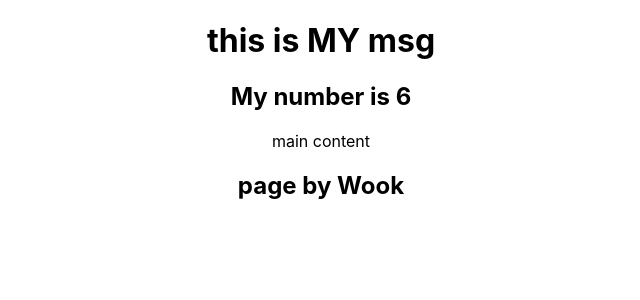
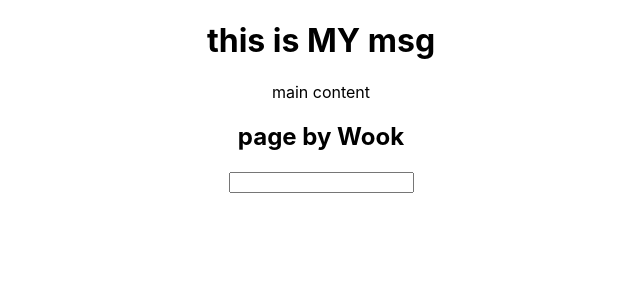
Before and after one commit to kkinter/react, a React (Create React App) app: page / in a window 1280 px wide. Shown: the top 300 px of the page, without its empty margins (319-959 px from the left). Built offline with nearby package versions, Linux system fonts and the light colour scheme.

Commit message:
React Events

```diff
--- a/src/App.js
+++ b/src/App.js
@@ -4,13 +4,18 @@ import './App.css';
 import Header from './components/header';
 import Footer from './components/footer';
 
+function createAlert(){
+    alert('hello. You clicked me');
+  }
+
+
 function App() {
   return (
     <div className="App">
-      <Header info="this is MY msg"
-      myNumber="6"/>
+      <Header info="this is MY msg"/>
       <p>main content</p>
-      <Footer trademark="page by Wook"/>
+      <Footer trademark="page by Wook"
+        myalert={createAlert}/>
     </div>
   );
 }
--- a/src/components/footer.js
+++ b/src/components/footer.js
@@ -1,8 +1,24 @@
 import React, { Component } from "react";
 
 class Footer extends Component{
+
+  // createAlert(){
+  //   alert('hello. You clicked me');
+  // }
+
+  changed() {
+    console.log('chaged')
+  }
+
   render() {
-    return <h2>{this.props.trademark}</h2>
+    return (
+    <React.Fragment>
+      <h2 onClick={this.props.myalert}>
+        {this.props.trademark}
+      </h2>
+      <input onChange={this.changed} type="text"/>
+    </React.Fragment>
+    )
   }
 }
 
--- a/src/components/header.js
+++ b/src/components/header.js
@@ -2,10 +2,7 @@ import React from "react";
 
 function Header(props){
   return (
-      <React.Fragment>
         <h1>{props.info}</h1>
-        <h2> My number is {props.myNumber} </h2>
-      </React.Fragment>
   )
 }
 
```
